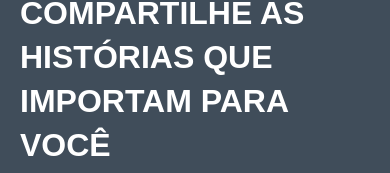
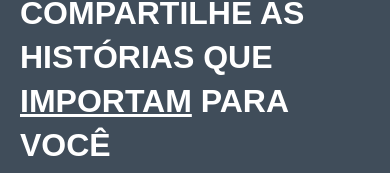
Before and after one commit to WallaceHenriques/WallaceIndividualNative, a React Native app: screen /FlipboardIcon in a window 390 px wide. Shown: the part 356-529 px from the top of the page. Built offline with nearby package versions, Linux system fonts and the light colour scheme.

Commit message:
colocando um sublinhado embaixo da palavra IMPORTAM

```diff
--- a/src/screens/Pagina/index.jsx
+++ b/src/screens/Pagina/index.jsx
@@ -15,7 +15,7 @@ export const FlipboardIcon = ({ navigation }) => {
       <Text style={[styles.description, { marginTop: 8 }]}>DESCUBRA E </Text>
       <Text style={[styles.description, { marginTop: 7 }]}>COMPARTILHE AS </Text>
       <Text style={[styles.description, { marginTop: 7 }]}>HISTÓRIAS QUE</Text>
-      <Text style={[styles.description, { marginTop: 7 }]}>IMPORTAM PARA </Text>
+      <Text style={[styles.description, { marginTop: 7 }]}><Text style={[styles.description, { textDecorationLine: "underline"}]}>IMPORTAM</Text> PARA </Text>
       <Text style={[styles.description, { marginTop: 7 }]}>VOCÊ</Text>
 
       <TouchableOpacity
@@ -53,20 +53,12 @@ const styles = StyleSheet.create({
   description: {
     marginTop: 20,
     fontSize: 32,
-    lineHeight: 37, // Ajuste o lineHeight para controlar o espaçamento entre linhas
+    lineHeight: 37,
     color: "white",
     fontFamily: "Arial",
-    fontWeight: "bold",
+    fontWeight: "900",
   },
-  importam: {
-    textDecorationLine: "underline",
-    fontWeight: "bold",
-    marginTop: 50,
-    fontSize: 20,
-    lineHeight: 24,
-    color: "white",
-    fontFamily: "Arial",
-  },
+
   botao: {
     backgroundColor: "white",
     marginTop: 185,
@@ -76,6 +68,13 @@ const styles = StyleSheet.create({
   },
   comecar: {
     textAlign: "center",
+
+    importamUnderline: {
+      textDecorationColor: "white",
+      fontWeight: "900",
+    },
+
+
   },
 });
 
```
